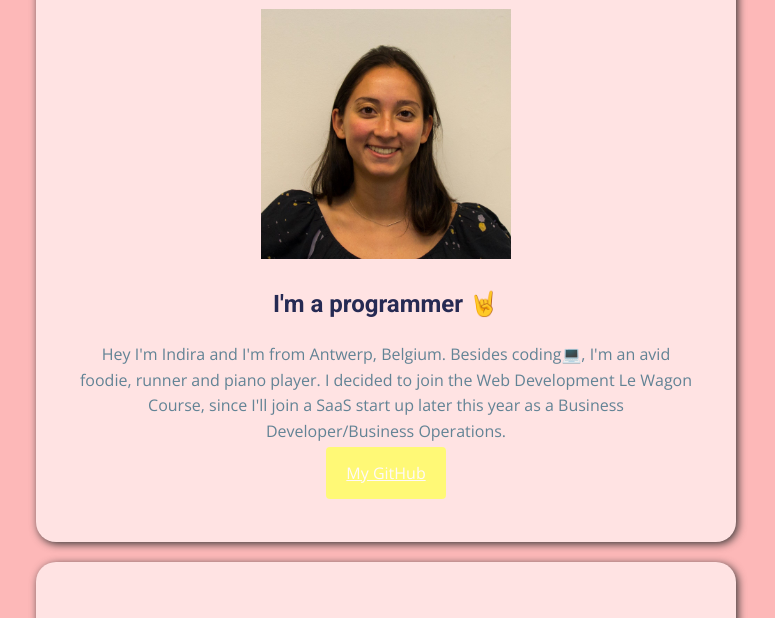
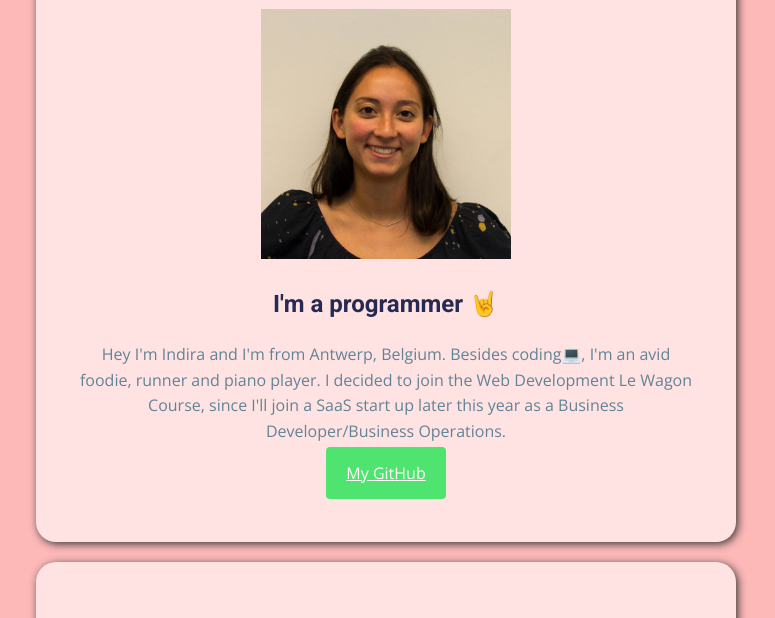
Before and after one commit to indiravh/My-profile, a plain HTML site: page index.html in a window 1280 px wide. In both pictures the pointer is over the link "My GitHub". Shown: the part 150-768 px from the top of the page, without its empty margins (254-1029 px from the left). Drawn offline with nearby package versions, Linux system fonts and the light colour scheme.

Commit message:
final version

```diff
--- a/style.css
+++ b/style.css
@@ -33,7 +33,7 @@ a {
 }
 
 a:hover {
-  background-color: rgb(255, 255, 92);
+  background-color: rgb(36, 228, 84);
   opacity: 0.8;
 }
 
```
